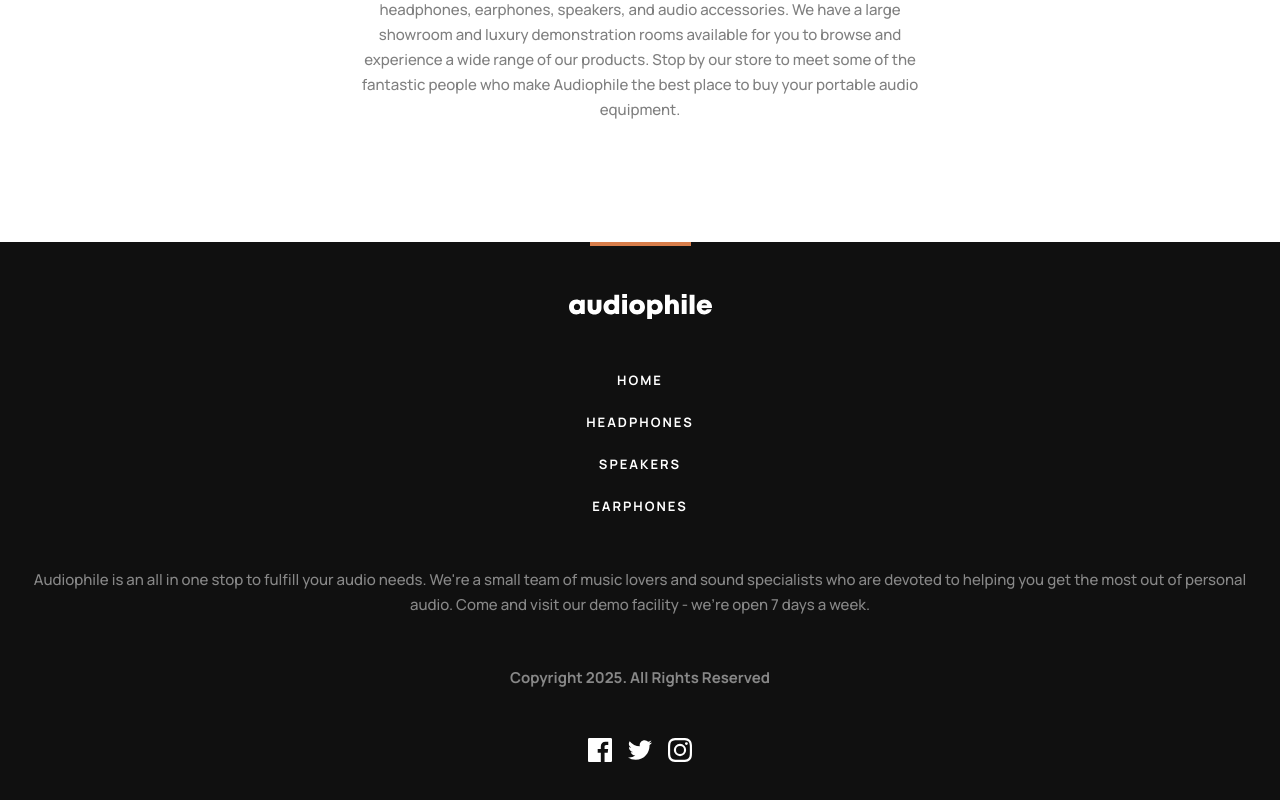
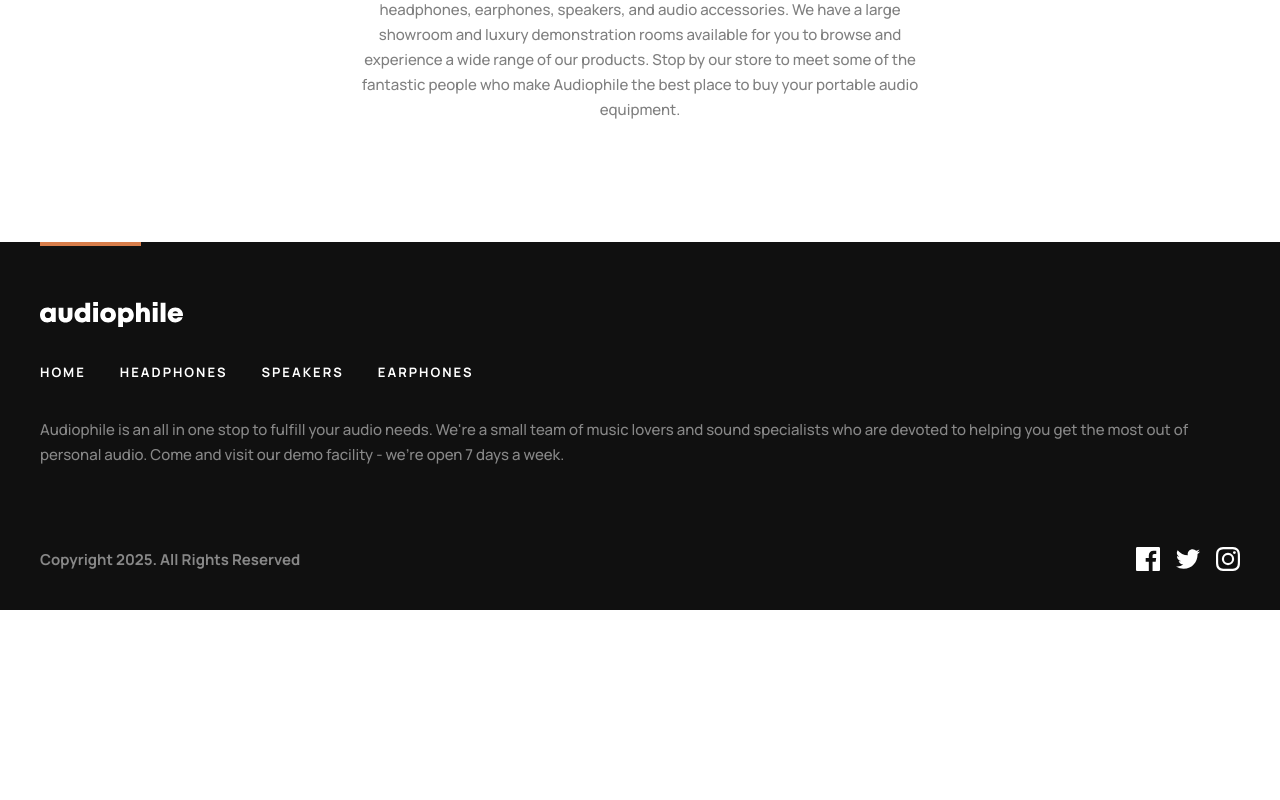
Before and after one commit to Striperoooo/ecommerce-app, a React (Vite) app: page / in a window 1280 px wide. Shown: the part 3397-4197 px from the top of the page. After the commit the page ends 4007 px from the top, so only its background shows below. Built offline with nearby package versions, Linux system fonts and the light colour scheme.

Commit message:
Improve Footer layout and responsiveness
Refactored the Footer component to enhance its layout and responsiveness for medium and larger screens. Updated class names to use flexbox and spacing utilities for better alignment, and grouped copyright and social links for improved structure.

```diff
--- a/src/components/layouts/Footer.tsx
+++ b/src/components/layouts/Footer.tsx
@@ -11,14 +11,23 @@ export default function Footer() {
     return (
         <footer className="bg-1010">
 
-            <div className="mx-auto border-t-4 border-d8 w-[101px]"></div>
+            <div className="mx-auto border-t-4 border-d8 w-[101px]
+            md:ml-10">
 
-            <div className="flex flex-col items-center gap-12 text-center pt-12 pb-9.5 px-6">
+            </div>
+
+            <div
+                className="flex flex-col items-center gap-12 text-center pt-12 pb-9.5 px-6
+            md:items-start md:gap-8 md:pt-14 md:px-10">
+
                 <Link to="/">
                     <Logo className="text-white hover:text-d8 active:text-d8/75" />
                 </Link>
 
-                <div className="flex flex-col items-center gap-4 ">
+                <div
+                    className="flex flex-col items-center gap-4
+                md:flex-row md:gap-8.5"
+                >
                     <Link to="/">
                         <Typography
                             variant="subtitle"
@@ -56,11 +65,26 @@ export default function Footer() {
                     </Link>
                 </div>
 
-                <Typography variant="p" className="text-white/50 ">Audiophile is an all in one stop to fulfill your audio needs. We're a small team of music lovers and sound specialists who are devoted to helping you get the most out of personal audio. Come and visit our demo facility - we’re open 7 days a week.</Typography>
+                <Typography
+                    variant="p"
+                    className="text-white/50
+                md:text-left">
+                    Audiophile is an all in one stop to fulfill your audio needs. We're a small team of music lovers and sound specialists who are devoted to helping you get the most out of personal audio. Come and visit our demo facility - we’re open 7 days a week.</Typography>
 
-                <Typography variant="pBold" className="font-bold text-white/50  ">Copyright 2025. All Rights Reserved</Typography>
+                <div
+                    className="flex flex-col gap-12
+                md:mt-12 md:flex-row md:gap-0 md:justify-between  md:w-full"
+                >
 
-                <div className="flex gap-4 items-center justify-center">
+                    <Typography
+                        variant="pBold"
+                        className="font-bold text-white/50"
+                    >
+                        Copyright 2025. All Rights Reserved
+                    </Typography>
+
+                    <div
+                        className="flex gap-4 items-center justify-center">
                         <a
                             href="https://facebook.com"
                             target="_blank"
@@ -85,6 +109,7 @@ export default function Footer() {
                             <Instagram className="text-white hover:text-d8 active:text-d8/75" />
                         </a>
                     </div>
+                </div>
 
             </div>
 
```
Lines whose indentation alone changed are shown as unchanged.
